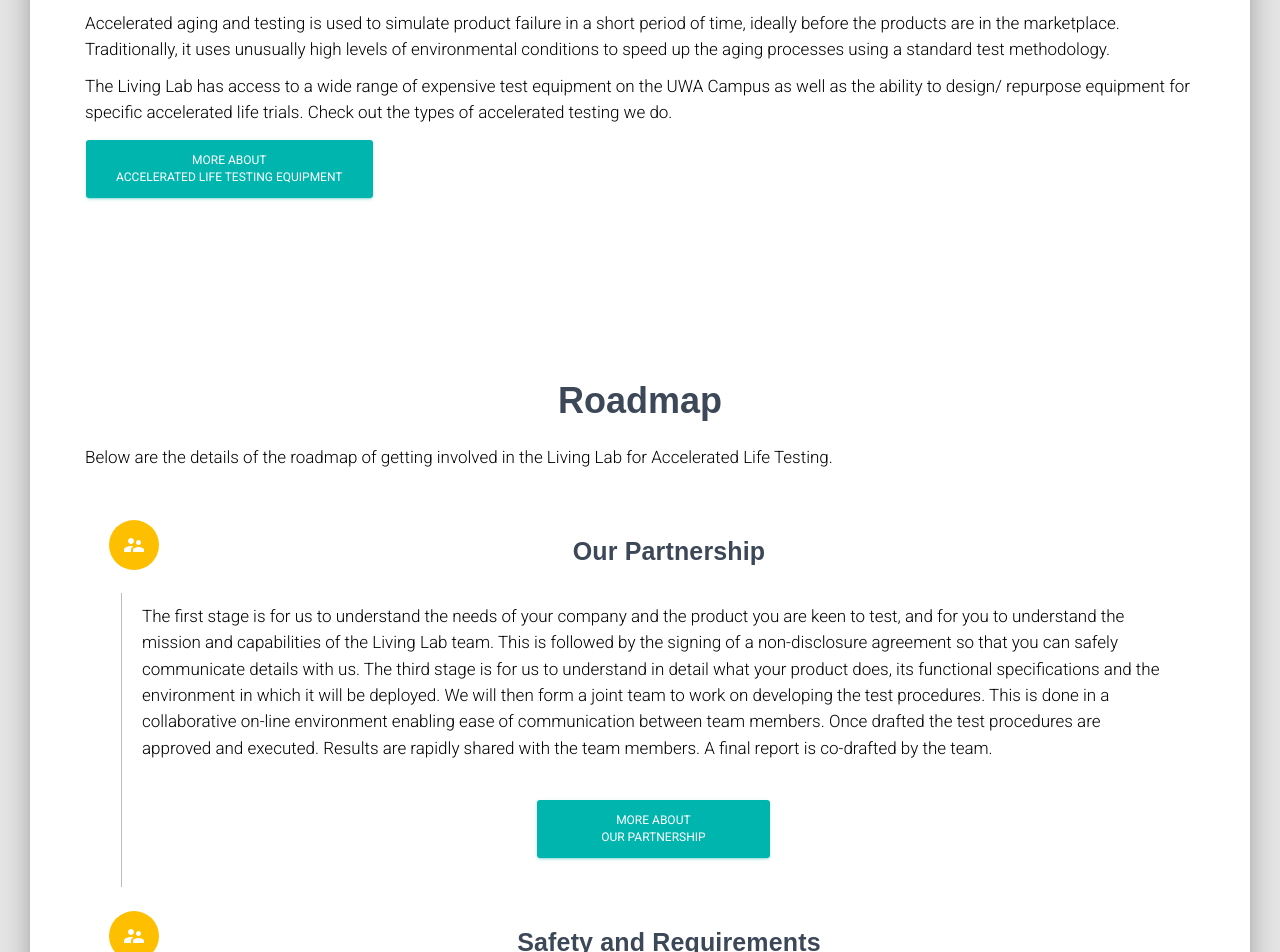
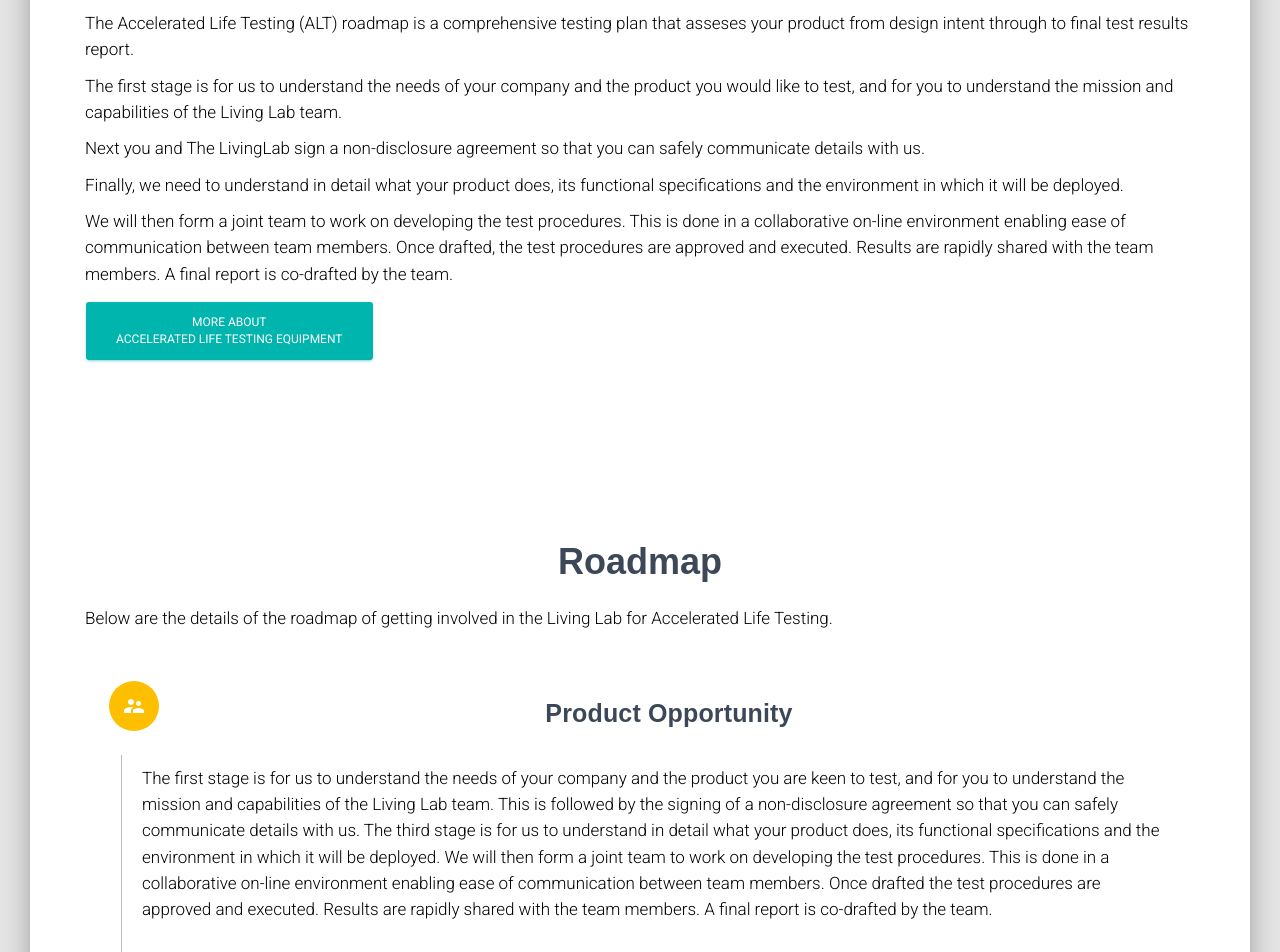
Before and after one commit to uwasystemhealth/livinglab-site-v3, a Next.js app: page /roadmap/accelerated-life-testing in a window 1280 px wide. Shown: the part 480-1432 px from the top of the page. Built offline with nearby package versions, Linux system fonts and the light colour scheme.

Commit message:
data revision from Craig

```diff
--- a/data/Roadmap-AcceleratedLifeTesting.json
+++ b/data/Roadmap-AcceleratedLifeTesting.json
@@ -1,18 +1,18 @@
 [{
-        "title": "Our Partnership",
+        "title": "Product Opportunity",
         "description": "The first stage is for us to understand the needs of your company and the product you are keen to test, and for you to understand the mission and capabilities of the Living Lab team. This is followed by the signing of a non-disclosure agreement so that you can safely communicate details with us. The third stage is for us to understand in detail what your product does, its functional specifications and the environment in which it will be deployed. We will then form a joint team to work on developing the test procedures. This is done in a collaborative on-line environment enabling ease of communication between team members. Once drafted the test procedures are approved and executed. Results are rapidly shared with the team members. A final report is co-drafted by the team. ",
         "requirements": [{
-            "title": "Innovators Maturity Checklist",
-            "content": "<ul><li>Business registration, ABN, bank account</li><li>Access to legal advice</li><li>for contract review</li><li>IP protection strategy</li><li>Insurance(generally $5M required)</li><li>Secure data storage and access protocols</li></ul>"
+            "title": "Governance Checklist",
+            "content": "As a minimum your business requires the following: <ul><li>Business registration, ABN, bank account</li><li>Shareholders Agreement </li><li>Access to legal advice for contract review</li > < li >for contract review </li><li>Intellectual Property (IP) protection strategy</li > < li > Public Liability and Personal Indemnity Insurance < /li><li>Secure data storage and access protocols</li > < /ul>"
         }, {
-            "title": "Physical Product Maturity Checklist",
-            "content": "<ul><li>Product specification documentation</li><li>Compliance with electrical, laser safety, fire and other Standards</li><li>Electrically tagged and tested, checked for EMF vulnerability</li><li>FMEA (or similar product risk assessment process)</li><li>Instructions for installation, troubleshooting, resetting and removal</li><li>Multiple communications and data storage options</li><li>Contact instructions and processes</li><li>Bill of materials and accompanying MSDS</li></ul>"
+            "title": "Product Checklist",
+            "content": "<ul><li>Product specification documentation</li><li>Compliance with electrical, laser safety, fire and other Standards</li><li>Electrically tagged and tested, checked for Electromagnetic Field (EMF) vulnerability</li><li>Failure Modes and Effects Analysis(FMEA) (or similar product risk assessment process)</li><li>Instructions for installation, troubleshooting, resetting and removal</li><li>Multiple communications and data storage options</li><li>Contact instructions and processes</li><li>Bill of materials and accompanying MSDS</li></ul>"
         }, {
-            "title": "Commercial Assessment",
-            "content": "<ul><li>Is there an ROI/ payback?</li><li>What is the business model for the innovator? Is the product a physical product, data or a service? Is a license required?</li><li>What does the innovator require? A case summarizing trial outcomes can be an acceptable deliverable regardless of whether the test product is subsequently purchased.</li><li>Is the business model a good fit for the specific trial site/ organization?</li><li>Is there clear ownership of IP?</li><li>Who owns data generated by the trial/ product and what can be done with it?</li><li>What about indemnity? What about damage to the product?</li><li>How will the product integrate into the business? What MOC is required to use the product in the business?</li></ul>"
+            "title": "Commercial Checklist",
+            "content": "<ul><li>What is the business model for the product? Is the product a physical product, data or a service? Is a license required?</li><li>Is there an return on investment (ROI) or valuation?</li><li>Is the business model a good fit for the specific trial site/ organization?</li><li>What does the METS require from the test? A case summarising trial outcomes can be an acceptable deliverable regardless of whether the test product is subsequently purchased.</li><li>Is there clear ownership of IP?</li><li>Who owns data generated by the trial/ product and what can be done with it?</li><li>What about indemnity? What about damage to the product?</li><li>How will the product integrate into the customers business? What management of change (MOC) is required to use the product in the customers business?</li></ul>"
         }]
     }, {
-        "title": "Safety and Requirements",
+        "title": "Functional and Safety Standards",
         "description": "Your functional requirements and anticipated operating conditions will determine the nature of the accelerated life tests to be conducted. Where you have Standards you need to meet, we ask you to share these with us, and we can also access Australian and International Standards. In addition there are a number of regulations and standards such as electrical regulations used by mining and other sites in Australia. For ease of access we have made these available here.",
         "requirements": [{
                 "title": "Site Standards",
@@ -33,7 +33,7 @@
         ]
     }, {
         "title": "Accelerated Life Tests",
-        "description": "A list of the equipment and processes we have developed thus far is shown <a href='../../accelerated-life-testing'>here</a>.",
+        "description": "A list of some of the processes we have developed thus far is shown <a href='../../accelerated-life-testing'>here</a> or below.",
 
         "requirements": [{
                 "title": "​Product technical requirements",
--- a/pages-sections/roadmap/RoadmapMainPage-Sections/ALTDescription.js
+++ b/pages-sections/roadmap/RoadmapMainPage-Sections/ALTDescription.js
@@ -15,13 +15,24 @@ const ALTDescription = () => {
 		<div className={classes.section}>
 			<h2 className={classes.title}>What is it?</h2>
 			<h5 className={classes.description}>
-				Accelerated aging and testing is used to simulate product failure in a short period of time, ideally before the products are in the
-				marketplace. Traditionally, it uses unusually high levels of environmental conditions to speed up the aging processes using a
-				standard test methodology.
+				The Accelerated Life Testing (ALT) roadmap is a comprehensive testing plan that asseses your product from design intent through to
+				final test results report.
 			</h5>
 			<h5 className={classes.description}>
-				The Living Lab has access to a wide range of expensive test equipment on the UWA Campus as well as the ability to design/ repurpose
-				equipment for specific accelerated life trials. Check out the types of accelerated testing we do.
+				The first stage is for us to understand the needs of your company and the product you would like to test, and for you to understand
+				the mission and capabilities of the Living Lab team.
+			</h5>
+			<h5 className={classes.description}>
+				Next you and The LivingLab sign a non-disclosure agreement so that you can safely communicate details with us.
+			</h5>
+			<h5 className={classes.description}>
+				Finally, we need to understand in detail what your product does, its functional specifications and the environment in which it will
+				be deployed.
+			</h5>
+			<h5 className={classes.description}>
+				We will then form a joint team to work on developing the test procedures. This is done in a collaborative on-line environment
+				enabling ease of communication between team members. Once drafted, the test procedures are approved and executed. Results are
+				rapidly shared with the team members. A final report is co-drafted by the team.
 			</h5>
 			<Button color='primary' href='/accelerated-life-testing'>
 				More About <br /> Accelerated Life Testing Equipment
```
Also changed, not shown: data/Roadmap-DeriskingSiteTrials.json (+9 -9 lines), pages-sections/accelerated-life-testing/AcceleratedLifeTesting-Sections/Description.js (+6 -8 lines).
